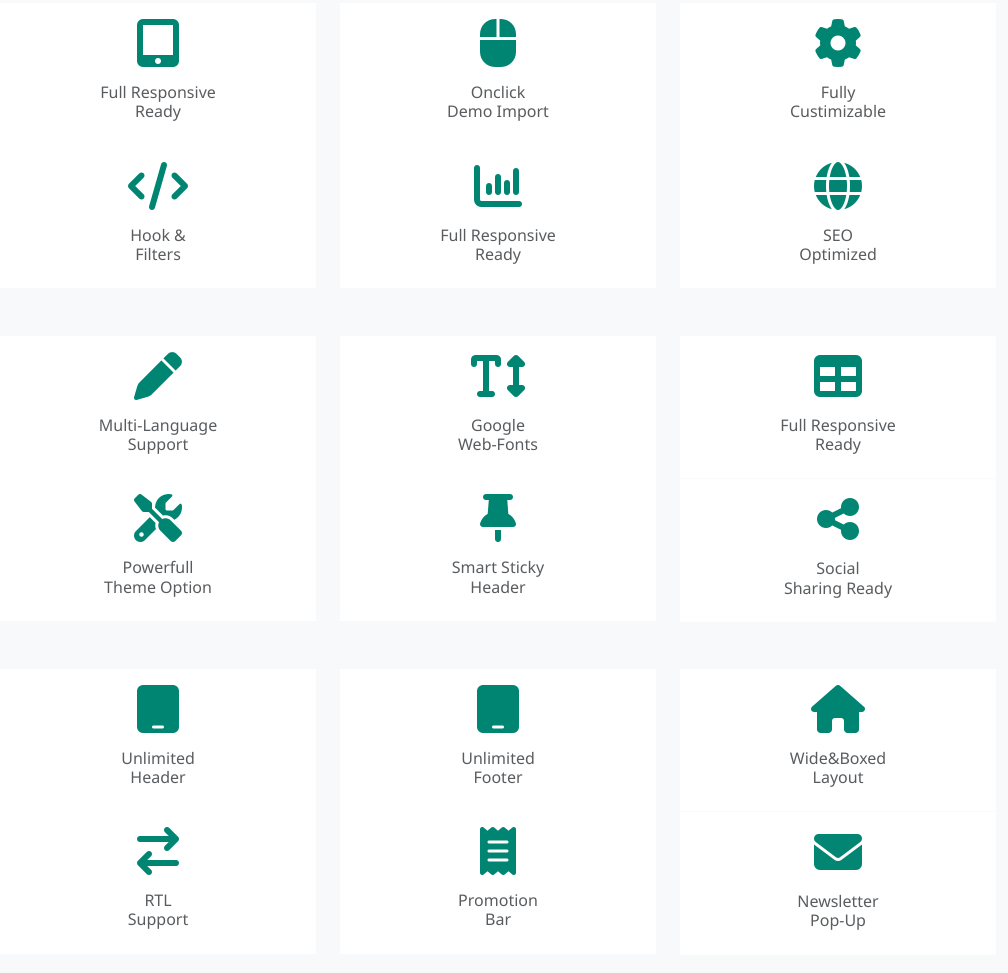
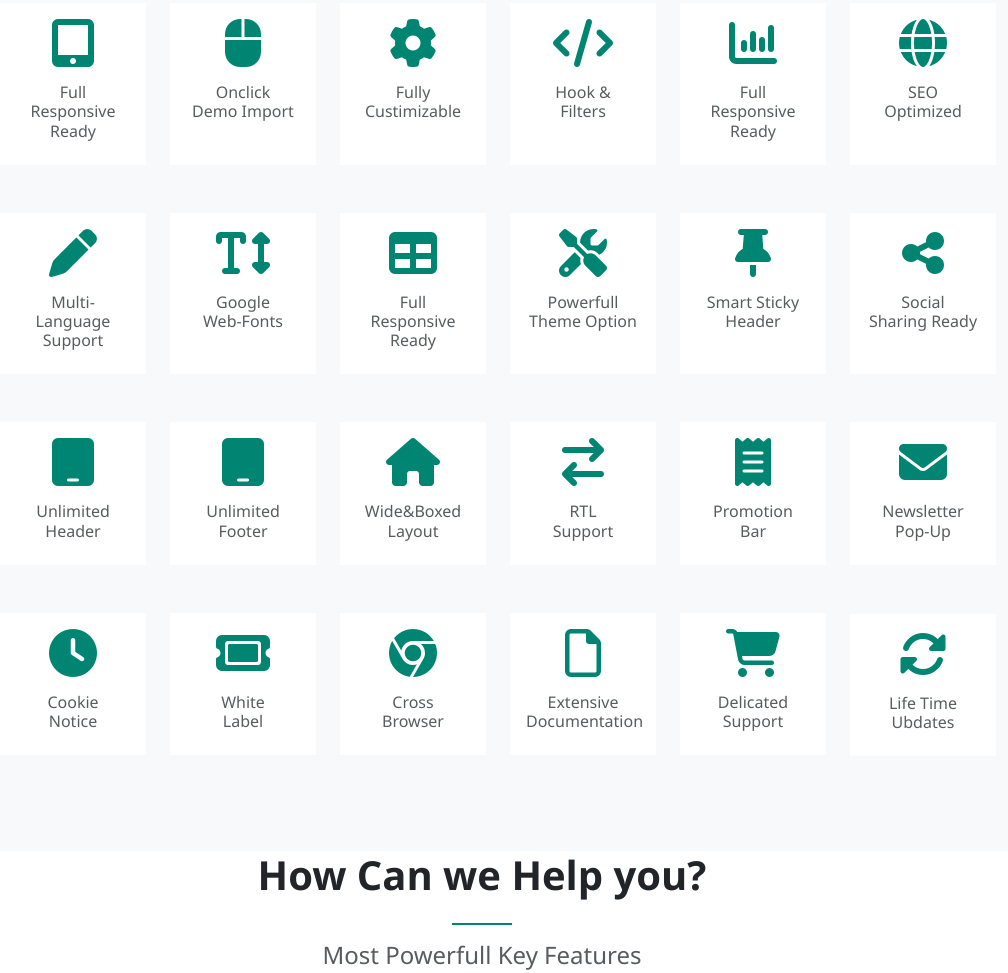
Before and after one commit to Hamody2000/responsive-Landing-page-with-animation, a plain HTML site: page landingPage.html in a window 1280 px wide. Shown: the part 4980-5953 px from the top of the page, without its empty margins (158-1166 px from the left). Drawn offline with nearby package versions, Linux system fonts and the light colour scheme.

Commit message:
Update landingPage.html

```diff
--- a/landingPage.html
+++ b/landingPage.html
@@ -185,13 +185,13 @@
                 <h4 class=" text-muted ">Most powerfull PressMart Key Feactures.</h4>
             </div>
             <div class="row m-5">
-                <div class="col-4 col-2  reveal">
+                <div class="col-4 col-md-2  reveal">
                     <div class="mx-3 p-3 bg-white text-center w-100 h-100">
                         <i class="fa-solid fa-tablet-screen-button fa-3x"></i>
                         <h6 class=" text-muted mt-3 text-capitalize ">Full Responsive <br>Ready</h6>
                     </div>
                 </div>
-                <div class=" col-4 col-2 reveal reveal1 ">
+                <div class=" col-4 col-md-2 reveal reveal1 ">
                     <div class="mx-3 p-3 bg-white text-center w-100 h-100">
 
                         <i class="fa-solid fa-computer-mouse fa-3x"></i>
@@ -199,28 +199,28 @@
                     </div>
 
                 </div>
-                <div class=" col-4 col-2 reveal reveal2">
+                <div class=" col-4 col-md-2 reveal reveal2">
                     <div class="mx-3 p-3 bg-white text-center w-100 h-100">
 
                         <i class="fa-solid fa-gear fa-3x"></i>
                         <h6 class=" text-muted mt-3 text-capitalize  ">Fully <br>Custimizable</h6>
                     </div>
                 </div>
-                <div class=" col-4 col-2 reveal reveal3 ">
+                <div class=" col-4 col-md-2 reveal reveal3 ">
                     <div class="mx-3 p-3 bg-white text-center w-100 h-100">
 
                         <i class="fa-solid fa-code fa-3x"></i>
                         <h6 class=" text-muted mt-3 text-capitalize  ">Hook & <br>Filters</h6>
                     </div>
                 </div>
-                <div class=" col-4 col-2 reveal reveal4">
+                <div class=" col-4 col-md-2 reveal reveal4">
                     <div class="mx-3 p-3 bg-white text-center w-100 h-100">
 
                         <i class="fa-solid fa-chart-column fa-3x"></i>
                         <h6 class=" text-muted mt-3 text-capitalize  ">Full Responsive <br>Ready</h6>
                     </div>
                 </div>
-                <div class=" col-4 col-2 reveal reveal5">
+                <div class=" col-4 col-md-2 reveal reveal5">
                     <div class="mx-3 p-3 bg-white text-center w-100 h-100">
 
                         <i class="fa-solid fa-globe fa-3x"></i>
@@ -229,42 +229,42 @@
                 </div>
             </div>
             <div class="row m-5">
-                <div class=" col-4 col-2 reveal ">
+                <div class=" col-4 col-md-2 reveal ">
                     <div class="mx-3 p-3 bg-white text-center w-100 h-100">
 
                         <i class="fa-solid fa-pen fa-3x"></i>
                         <h6 class=" text-muted mt-3 text-capitalize  ">Multi-Language <br>Support</h6>
                     </div>
                 </div>
-                <div class=" col-4 col-2 reveal reveal1 ">
+                <div class=" col-4 col-md-2 reveal reveal1 ">
                     <div class="mx-3 p-3 bg-white text-center w-100 h-100">
 
                         <i class="fa-solid fa-text-height fa-3x"></i>
                         <h6 class=" text-muted mt-3 text-capitalize  ">Google<br>Web-Fonts</h6>
                     </div>
                 </div>
-                <div class=" col-4 col-2 reveal reveal2 ">
+                <div class=" col-4 col-md-2 reveal reveal2 ">
                     <div class="mx-3 p-3 bg-white text-center w-100 h-100">
 
                         <i class="fa-solid fa-table fa-3x"></i>
                         <h6 class=" text-muted mt-3 text-capitalize  ">Full Responsive <br>Ready</h6>
                     </div>
                 </div>
-                <div class=" col-4 col-2 reveal reveal3">
+                <div class=" col-4 col-md-2 reveal reveal3">
                     <div class="mx-3 p-3 bg-white text-center w-100 h-100">
 
                         <i class="fa-solid fa-screwdriver-wrench fa-3x"></i>
                         <h6 class=" text-muted mt-3 text-capitalize  ">powerfull <br>theme option</h6>
                     </div>
                 </div>
-                <div class=" col-4 col-2 reveal reveal4">
+                <div class=" col-4 col-md-2 reveal reveal4">
                     <div class="mx-3 p-3 bg-white text-center w-100 h-100">
 
                         <i class="fa-solid fa-thumbtack fa-3x"></i>
                         <h6 class=" text-muted mt-3 text-capitalize  ">Smart sticky <br>header</h6>
                     </div>
                 </div>
-                <div class=" col-4 col-2 reveal reveal5">
+                <div class=" col-4 col-md-2 reveal reveal5">
                     <div class="mx-3 p-3 bg-white text-center w-100 h-100">
 
                         <i class="fa-solid fa-share-nodes fa-3x"></i>
@@ -273,42 +273,42 @@
                 </div>
             </div>
             <div class="row m-5">
-                <div class=" col-4 col-2 reveal">
+                <div class=" col-4 col-md-2 reveal">
                     <div class="mx-3 p-3 bg-white text-center w-100 h-100">
 
                         <i class="fa-solid fa-tablet fa-3x"></i>
                         <h6 class=" text-muted mt-3 text-capitalize  ">unlimited <br>header</h6>
                     </div>
                 </div>
-                <div class=" col-4 col-2 reveal reveal1">
+                <div class=" col-4 col-md-2 reveal reveal1">
                     <div class="mx-3 p-3 bg-white text-center w-100 h-100">
 
                         <i class="fa-solid fa-tablet fa-3x"></i>
                         <h6 class=" text-muted mt-3 text-capitalize  ">unlimited <br>footer</h6>
                     </div>
                 </div>
-                <div class=" col-4 col-2 reveal reveal2 ">
+                <div class=" col-4 col-md-2 reveal reveal2 ">
                     <div class="mx-3 p-3 bg-white text-center w-100 h-100">
 
                         <i class="fa-solid fa-house fa-3x"></i>
                         <h6 class=" text-muted mt-3 text-capitalize  ">wide&boxed <br>layout</h6>
                     </div>
                 </div>
-                <div class=" col-4 col-2 reveal reveal3">
+                <div class=" col-4 col-md-2 reveal reveal3">
                     <div class="mx-3 p-3 bg-white text-center w-100 h-100">
 
                         <i class="fa-solid fa-arrow-right-arrow-left fa-3x"></i>
                         <h6 class=" text-muted mt-3 text-capitalize  ">RTL <br>support</h6>
                     </div>
                 </div>
-                <div class=" col-4 col-2 reveal reveal4">
+                <div class=" col-4 col-md-2 reveal reveal4">
                     <div class="mx-3 p-3 bg-white text-center w-100 h-100">
 
                         <i class="fa-solid fa-receipt fa-3x"></i>
                         <h6 class=" text-muted mt-3 text-capitalize  ">promotion <br>bar</h6>
                     </div>
                 </div>
-                <div class=" col-4 col-2 reveal reveal5">
+                <div class=" col-4 col-md-2 reveal reveal5">
                     <div class="mx-3 p-3 bg-white text-center w-100 h-100">
 
                         <i class="fa-solid fa-envelope fa-3x"></i>
@@ -317,42 +317,42 @@
                 </div>
             </div>
             <div class="row m-5">
-                <div class=" col-4 col-2 reveal">
+                <div class=" col-4 col-md-2 reveal">
                     <div class="mx-3 p-3 bg-white text-center w-100 h-100">
 
                         <i class="fa-solid fa-clock fa-3x"></i>
                         <h6 class=" text-muted mt-3 text-capitalize  ">cookie <br>notice</h6>
                     </div>
                 </div>
-                <div class=" col-4 col-2 reveal reveal1">
+                <div class=" col-4 col-md-2 reveal reveal1">
                     <div class="mx-3 p-3 bg-white text-center w-100 h-100">
 
                         <i class="fa-solid fa-ticket fa-3x"></i>
                         <h6 class=" text-muted mt-3 text-capitalize  ">white <br>label</h6>
                     </div>
                 </div>
-                <div class=" col-4 col-2 reveal reveal2">
+                <div class=" col-4 col-md-2 reveal reveal2">
                     <div class="mx-3 p-3 bg-white text-center w-100 h-100">
 
                         <i class="fa-brands fa-chrome fa-3x"></i>
                         <h6 class=" text-muted mt-3 text-capitalize  ">cross <br>browser</h6>
                     </div>
                 </div>
-                <div class=" col-4 col-2 reveal reveal3">
+                <div class=" col-4 col-md-2 reveal reveal3">
                     <div class="mx-3 p-3 bg-white text-center w-100 h-100">
 
                         <i class="fa-regular fa-file fa-3x"></i>
                         <h6 class=" text-muted mt-3 text-capitalize ">extensive <br>documentation</h6>
                     </div>
                 </div>
-                <div class=" col-4 col-2 reveal reveal4 ">
+                <div class=" col-4 col-md-2 reveal reveal4 ">
                     <div class="mx-3 p-3 bg-white text-center w-100 h-100">
 
                         <i class="fa-solid fa-cart-shopping fa-3x"></i>
                         <h6 class=" text-muted mt-3 text-capitalize  ">Delicated <br>support</h6>
                     </div>
                 </div>
-                <div class=" col-4 col-2 reveal reveal5">
+                <div class=" col-4 col-md-2 reveal reveal5">
                     <div class="mx-3 p-3 bg-white text-center w-100 h-100">
 
                         <i class="fa-solid fa-rotate fa-3x"></i>
```
